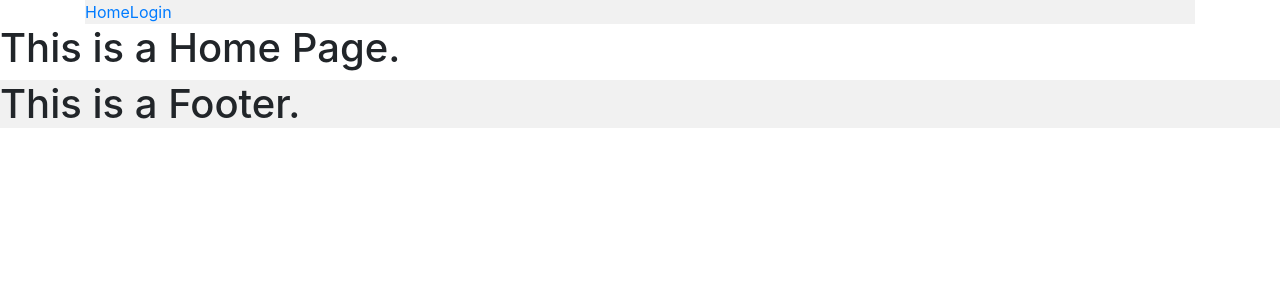
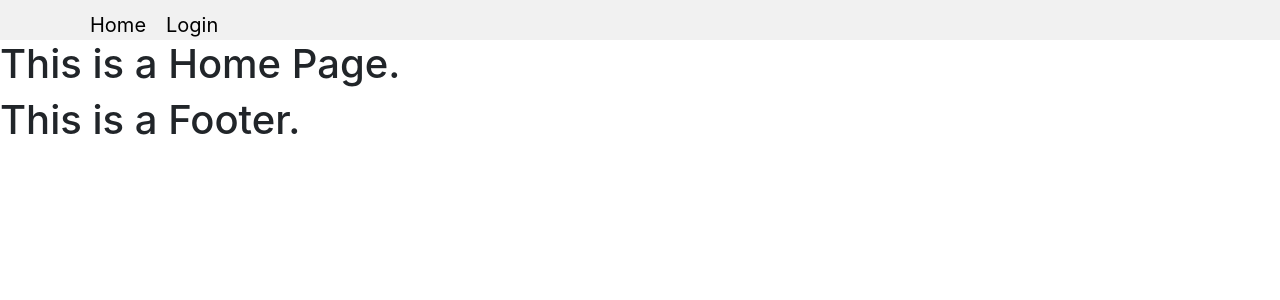
Before and after one commit to rajeshpandey2053/iw-major, a React (Create React App) app: page / in a window 1280 px wide. Shown: the top 300 px of the page. Built offline with nearby package versions, Linux system fonts and the light colour scheme.

Commit message:
feat: simple css for nav

```diff
--- a/src/components/Navbar/navbar.scss
+++ b/src/components/Navbar/navbar.scss
@@ -1,3 +1,11 @@
-nav {
+.nav {
   background: #f1f1f1;
+  height: 5vh;
+  padding: 10px;
+  a {
+    text-decoration: none;
+    color: #000;
+    font-size: 20px;
+    margin: 10px;
+  }
 }
```
